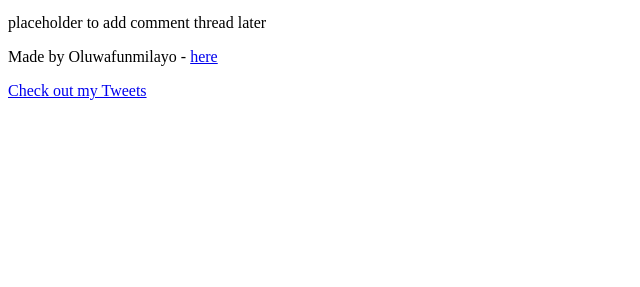
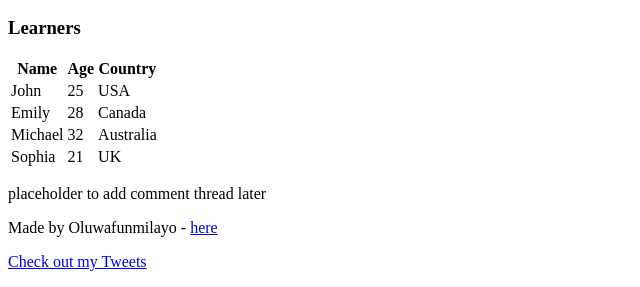
Before and after one commit to Christiana-tech/My_First_Portfolio, a plain HTML site: page html_basic/index.html in a window 1280 px wide. Shown: the part 840-1127 px from the top of the page, without its empty margins (0-640 px from the left). Before the commit the page ends 956 px from the top, so only its background shows below. Drawn offline with Linux system fonts and the light colour scheme.

Commit message:
add table to the home page

```diff
--- a/html_basic/index.html
+++ b/html_basic/index.html
@@ -34,6 +34,39 @@
      <a href="https://www.example.com" target="_blank">
         <img src="https://i.ibb.co/gTDZZT8/ALX-Logo-07.png" alt="Clickable Image">
     </a>
+    <!-- Table of Learners -->
+    <h3>Learners</h3>
+    <table>
+        <thead>
+            <tr>
+                <th>Name</th>
+                <th>Age</th>
+                <th>Country</th>
+            </tr>
+        </thead>
+        <tbody>
+            <tr>
+                <td>John</td>
+                <td>25</td>
+                <td>USA</td>
+            </tr>
+            <tr>
+                <td>Emily</td>
+                <td>28</td>
+                <td>Canada</td>
+            </tr>
+            <tr>
+                <td>Michael</td>
+                <td>32</td>
+                <td>Australia</td>
+            </tr>
+            <tr>
+                <td>Sophia</td>
+                <td>21</td>
+                <td>UK</td>
+            </tr>
+        </tbody>
+    </table>
         </article>
         <aside>
             <p>placeholder to add comment thread later</p>
```
